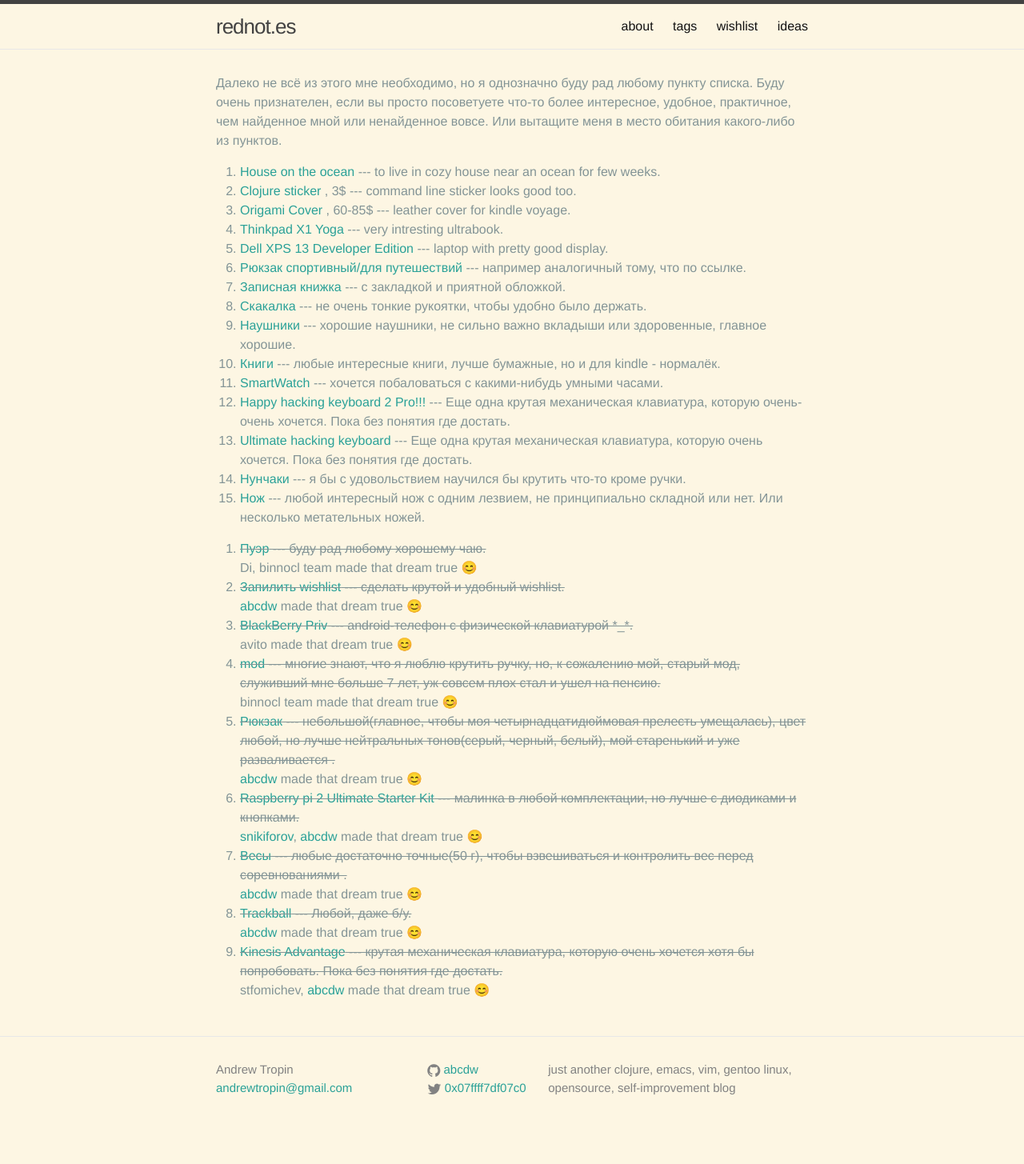
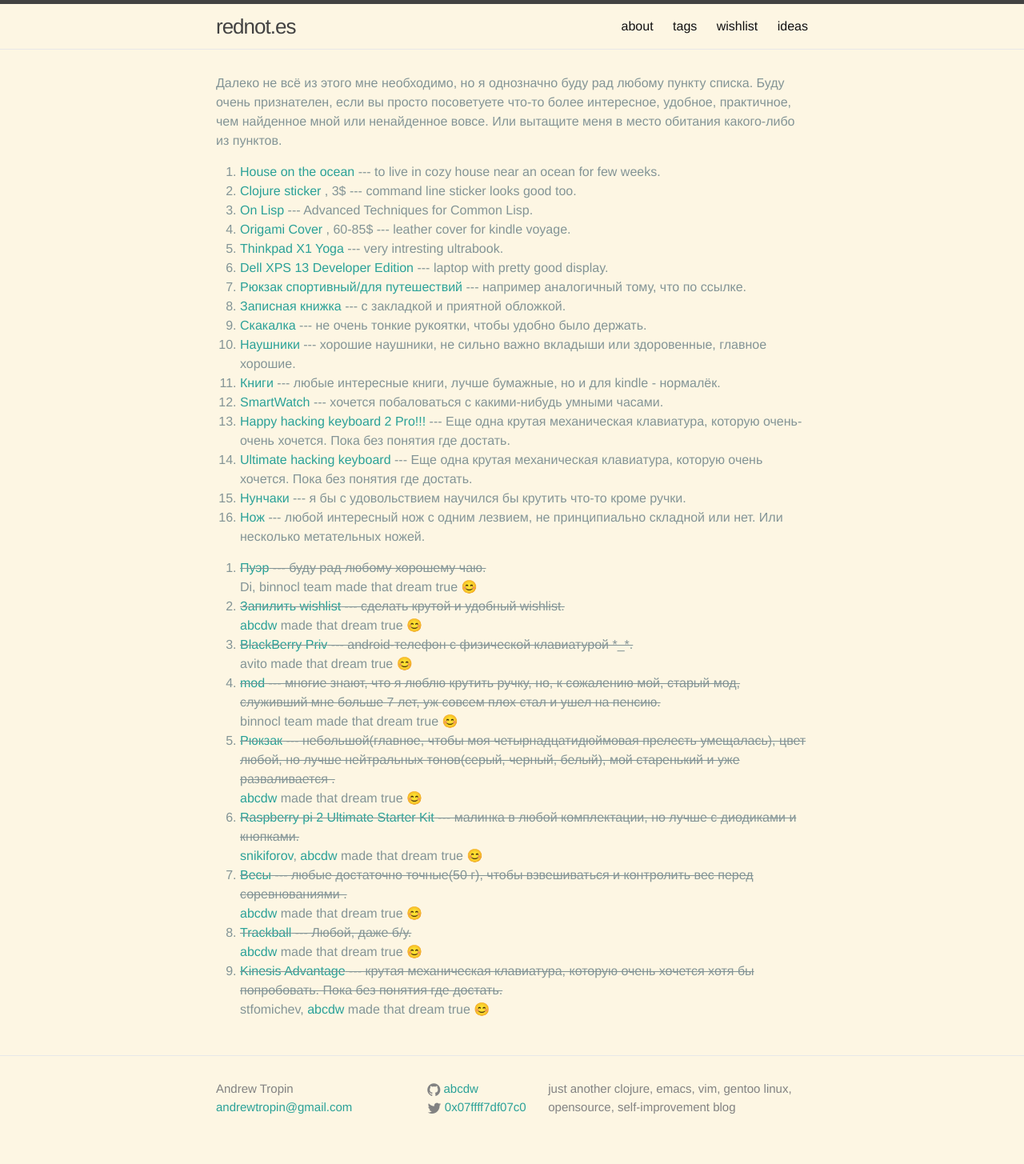
Before and after one commit to rednotes/rednotes.github.io, a Jekyll site: the page built from pages/wishlist.html, in a window 1280 px wide. Shown: the whole page at 80% size. Built offline with Jekyll 4.4.1, drawn with Linux system fonts in a browser that asks for light colours; nearby versions of some CDN libraries; emoji names are drawn with the system emoji font; comment, search, counter and statistics services are not loaded; before the commit the page ends 1431 px from its top, so only the background shows below that.

Commit message:
Add book to wishlist

```diff
--- a/_data/wishlist.yml
+++ b/_data/wishlist.yml
@@ -6,6 +6,10 @@
   description: command line sticker looks good too
   url: http://www.redbubble.com/shop/clojure+stickers
   price: 3$
+
+- name: On Lisp
+  description: Advanced Techniques for Common Lisp
+  url: https://www.amazon.com/Lisp-Advanced-Techniques-Common/dp/0130305529
 
 - name: Origami Cover
   description: leather cover for kindle voyage
```
